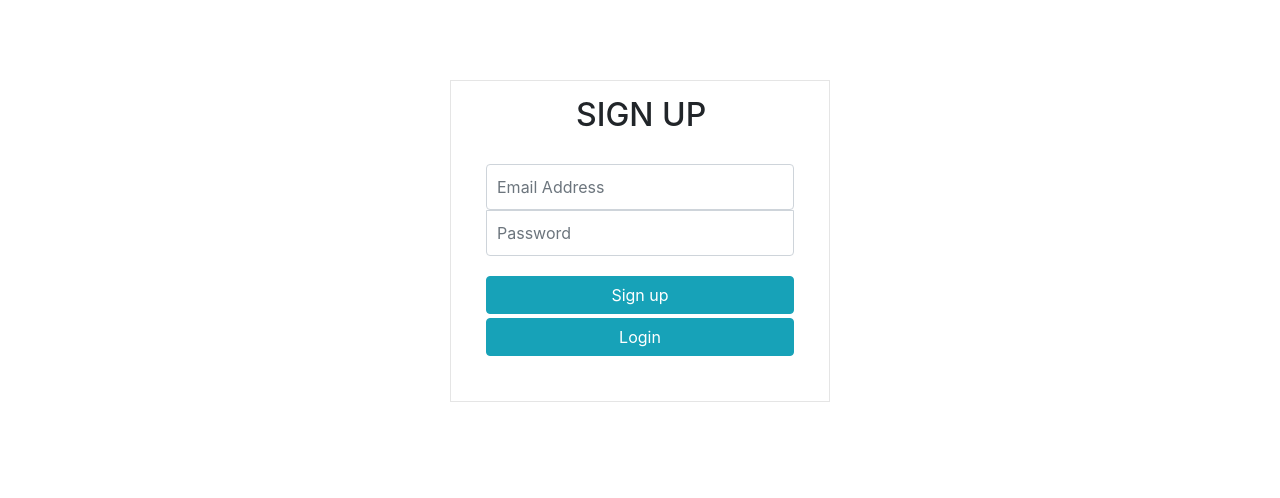
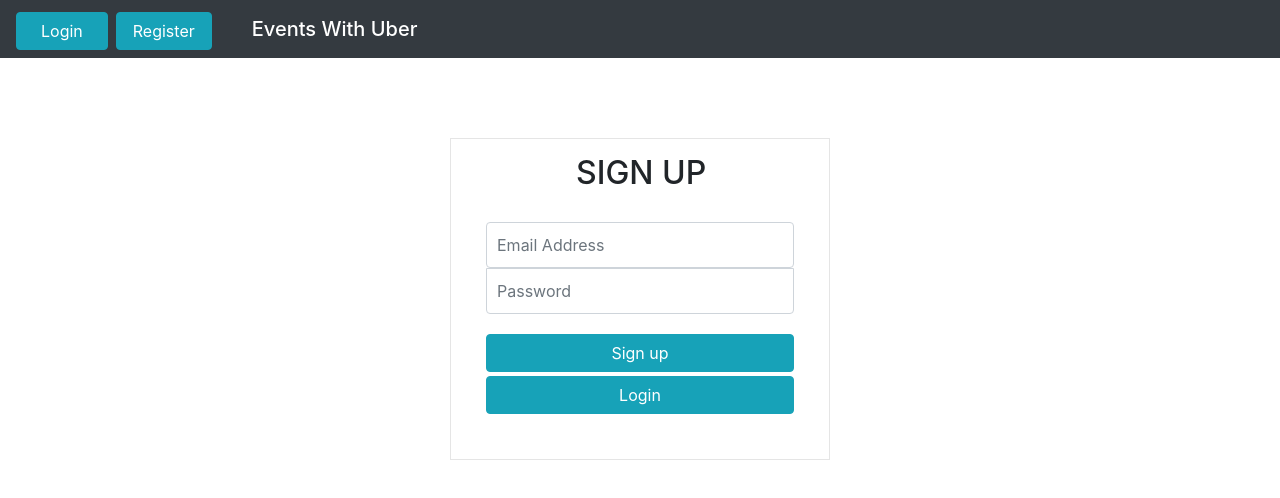
Before and after one commit to eminebahce/EventTicketsWithUber, a React (Create React App) app in the folder client/: page /register in a window 1280 px wide. Shown: the top 498 px of the page. Built offline with nearby package versions, Linux system fonts and the light colour scheme.

Commit message:
navbar added

```diff
--- a/client/src/App.js
+++ b/client/src/App.js
@@ -3,14 +3,31 @@ import './App.css';
 import {Provider} from 'react-redux';
 import store from './store';
 import Routes from './components/Routes'
+import {Link} from "react-router-dom";
 //import EventsListContainer from './components/EventsListContainer';
 
 class App extends Component {
   render() {
     return (
-      <Provider store={store}>
-       <Routes/>
-      </Provider>
+        <div>
+          <div>
+            <nav className="navbar navbar-expand-lg navbar-dark bg-dark mb-4 mt-0">
+              <button className="navbar-toggler" type="button" data-toggle="collapse" data-target="#navbarTogglerDemo01"
+                      aria-controls="navbarTogglerDemo01" aria-expanded="false" aria-label="Toggle navigation">
+                <span className="navbar-toggler-icon"></span>
+              </button>
+              <div className="collapse navbar-collapse">
+                <Link to="/login"><button className="btn btn-info btn-block mr-4 mt-1">Login</button></Link>
+                <Link to="/register"><button className="btn btn-info btn-block ml-2 mt-1">Register</button></Link>
+                <span className="navbar-brand mb-0 h1 ml-5">Events With Uber</span>
+              </div>
+            </nav>
+          </div>
+          <Provider store={store}>
+            <Routes/>
+          </Provider>
+        </div>
+
     );
   }
 }
--- a/client/src/actions/auth.js
+++ b/client/src/actions/auth.js
@@ -8,6 +8,7 @@ export const login = (email, password) => {
             .post(`${baseUrl}/logins`)
             .send({email, password})
             .then(response => {
+                localStorage.setItem('user', response.body.jwt)
                 dispatch(loginsuccess(response.body.jwt))
             })
             .catch(error => console.error);
@@ -27,7 +28,7 @@ export const signup = (email, password) => {
             .post(`${baseUrl}/users`)
             .send({email, password})
             .then(response => {
-                dispatch(signupsuccess(response.body.user))
+                dispatch(signupsuccess(response.body))
             })
             .catch(error => console.error);
     }
@@ -40,9 +41,9 @@ const signupsuccess = (user) => ({
     }
 });
 
-/*
+
 export const logout = () => {
-    localStorage.removeItem('currentUser');
+    localStorage.removeItem('user');
     localStorage.clear();
     this.props.history.push("/");
-}*/
+}
```
